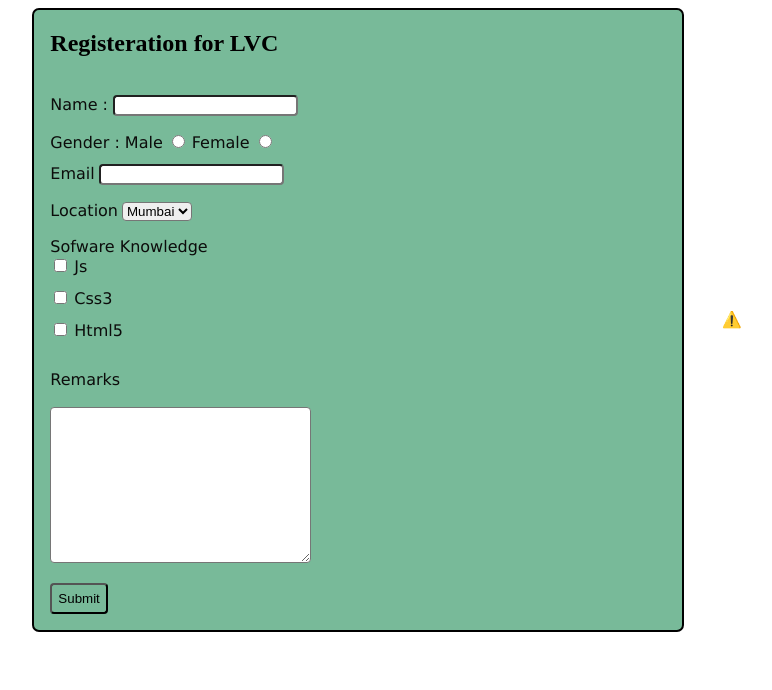
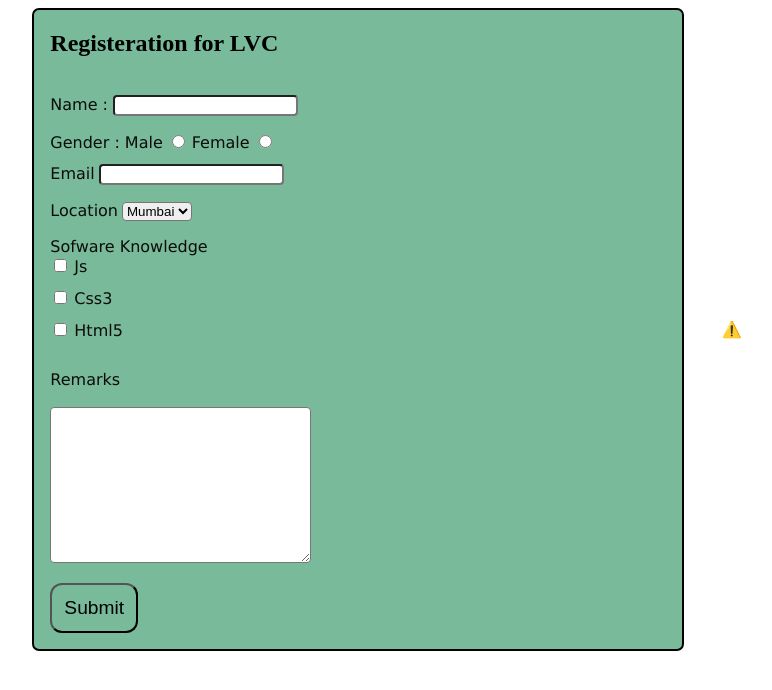
Before and after one commit to KaranBengani/Html5Task, a plain HTML site: page registeration.html in a window 1280 px wide. Shown: the whole page, without its empty margins (13-785 px from the left). Drawn offline with nearby package versions, Linux system fonts and the light colour scheme; no server answers.

Commit message:
reg changes

```diff
--- a/registeration.html
+++ b/registeration.html
@@ -34,11 +34,14 @@
             font-weight: 400;
         }
         #submit{
-            padding: 6px;
+            padding: 12px;
             background-color: transparent;
+            font-size: 1.2rem;
+            border-radius: 12px;
         }
         #submit:hover{
             background-color: aquamarine;
+            cursor: pointer;
         }
         .container{
             display: flex;
```
